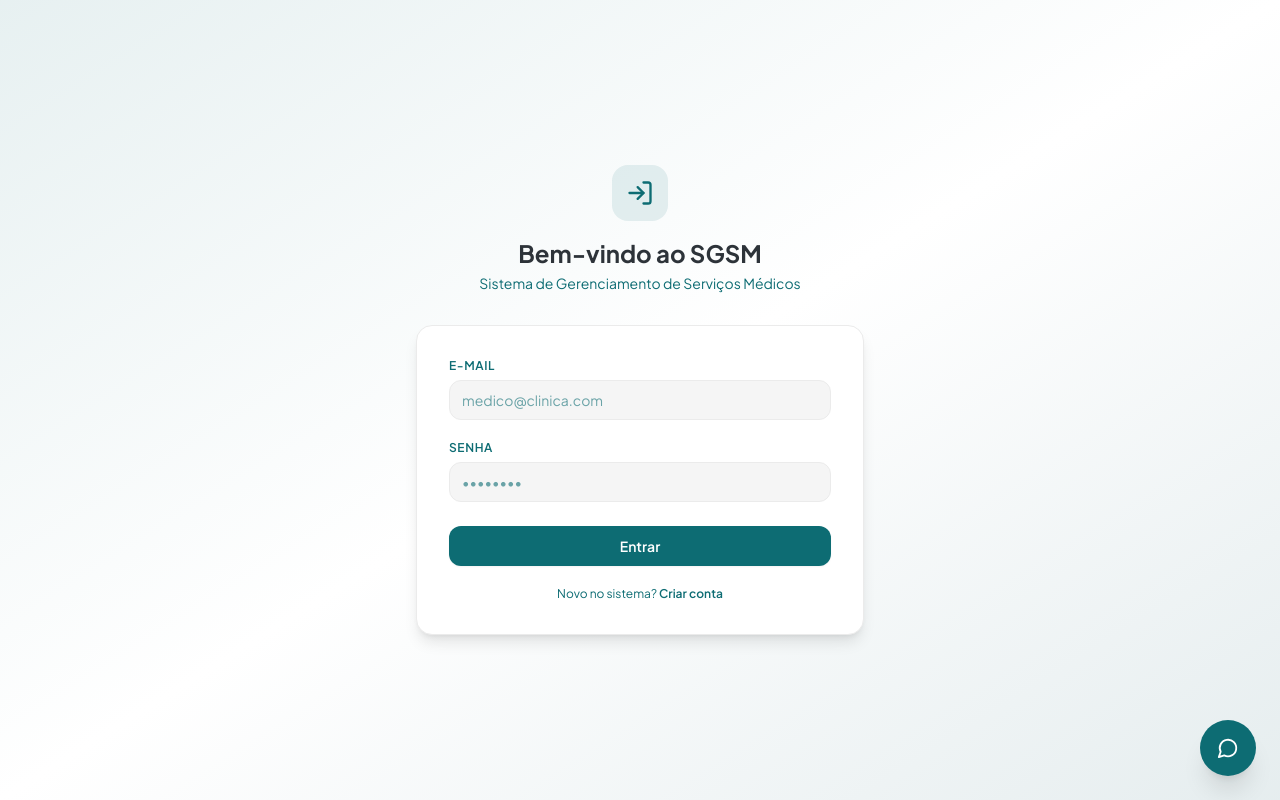
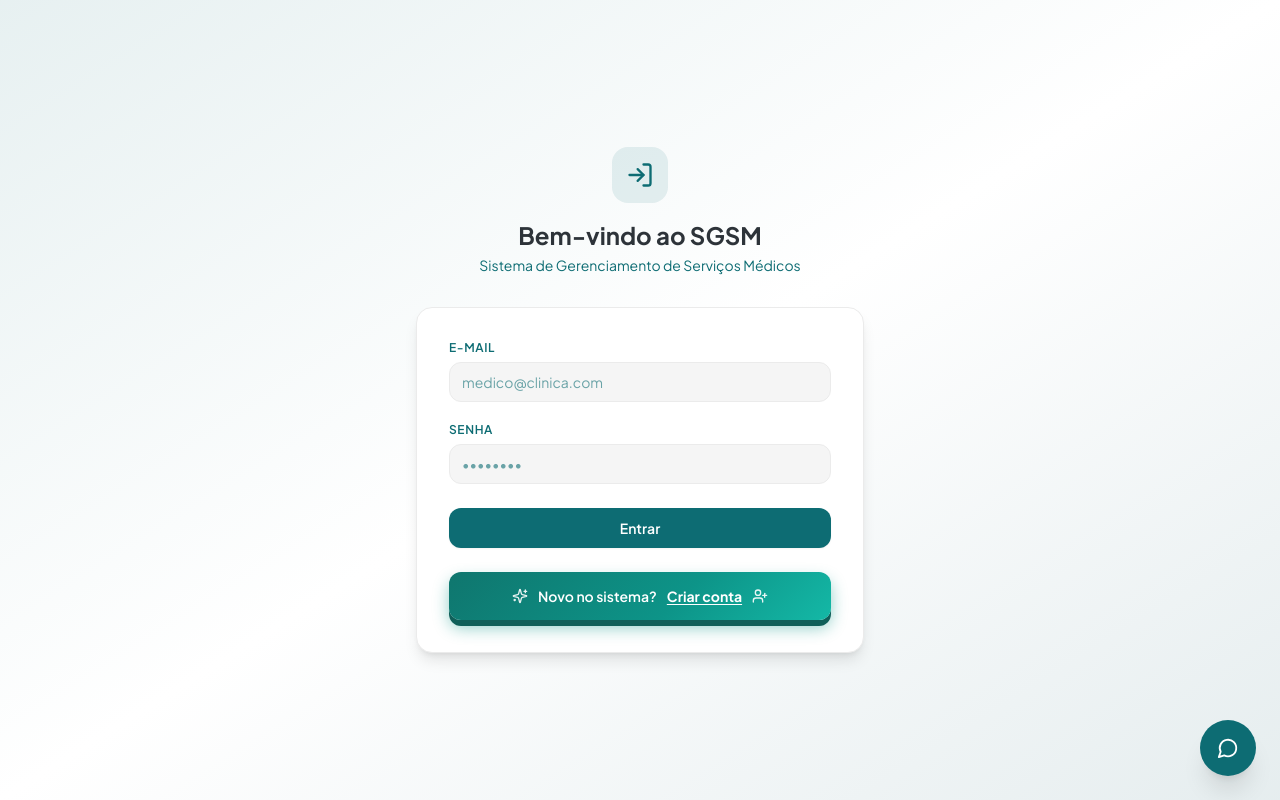
Before and after one commit to fabioeuroAmor/sgsm-front-medico, a React (Vite) app: page /login in a window 1280 px wide. Built offline with nearby package versions, Linux system fonts and the light colour scheme.

Commit message:
Designer

```diff
--- a/src/pages/LoginPage.tsx
+++ b/src/pages/LoginPage.tsx
@@ -1,7 +1,7 @@
 import { useState } from 'react'
 import { useNavigate, Link } from 'react-router-dom'
 import { toast } from 'sonner'
-import { LogIn } from 'lucide-react'
+import { LogIn, UserPlus, Sparkles } from 'lucide-react'
 import { Input } from '@/components/ui/Input'
 import { Button } from '@/components/ui/Button'
 import { useAuth } from '@/hooks/useAuth'
@@ -64,12 +64,42 @@ export function LoginPage() {
             </Button>
           </form>
 
-          <p className="mt-5 text-center text-xs text-muted-foreground">
-            Novo no sistema?{' '}
-            <Link to="/registrar" className="font-semibold text-primary hover:underline">
-              Criar conta
+          <div className="mt-6">
+            <Link
+              to="/registrar"
+              className="group relative flex items-center justify-center gap-2.5 w-full rounded-xl px-5 py-3.5 text-sm font-semibold text-white transition-all duration-150 select-none"
+              style={{
+                background: 'linear-gradient(135deg, #0f766e 0%, #0d9488 60%, #14b8a6 100%)',
+                boxShadow: '0 6px 0 #0f5f59, 0 8px 16px rgba(13,148,136,0.45)',
+                transform: 'translateY(0px)',
+              }}
+              onMouseEnter={e => {
+                const el = e.currentTarget as HTMLAnchorElement
+                el.style.transform = 'translateY(-2px)'
+                el.style.boxShadow = '0 8px 0 #0f5f59, 0 12px 20px rgba(13,148,136,0.5)'
+              }}
+              onMouseLeave={e => {
+                const el = e.currentTarget as HTMLAnchorElement
+                el.style.transform = 'translateY(0px)'
+                el.style.boxShadow = '0 6px 0 #0f5f59, 0 8px 16px rgba(13,148,136,0.45)'
+              }}
+              onMouseDown={e => {
+                const el = e.currentTarget as HTMLAnchorElement
+                el.style.transform = 'translateY(4px)'
+                el.style.boxShadow = '0 2px 0 #0f5f59, 0 4px 8px rgba(13,148,136,0.3)'
+              }}
+              onMouseUp={e => {
+                const el = e.currentTarget as HTMLAnchorElement
+                el.style.transform = 'translateY(0px)'
+                el.style.boxShadow = '0 6px 0 #0f5f59, 0 8px 16px rgba(13,148,136,0.45)'
+              }}
+            >
+              <Sparkles className="w-4 h-4 opacity-90" />
+              <span>Novo no sistema?</span>
+              <span className="font-bold underline underline-offset-2">Criar conta</span>
+              <UserPlus className="w-4 h-4 opacity-90" />
             </Link>
-          </p>
+          </div>
         </div>
       </div>
     </div>
--- a/src/pages/RegisterPage.tsx
+++ b/src/pages/RegisterPage.tsx
@@ -1,7 +1,7 @@
 import { useState } from 'react'
 import { useNavigate, Link } from 'react-router-dom'
 import { toast } from 'sonner'
-import { UserRound, Stethoscope } from 'lucide-react'
+import { UserRound, Stethoscope, LogIn, Sparkles } from 'lucide-react'
 import { Input, SelectField } from '@/components/ui/Input'
 import { Button } from '@/components/ui/Button'
 import { medicoService } from '@/services/medicoService'
@@ -209,12 +209,42 @@ export function RegisterPage() {
             </Button>
           </form>
 
-          <p className="mt-5 text-center text-xs text-muted-foreground">
-            Já tem conta?{' '}
-            <Link to="/login" className="font-semibold text-primary hover:underline">
-              Entrar
+          <div className="mt-6">
+            <Link
+              to="/login"
+              className="group relative flex items-center justify-center gap-2.5 w-full rounded-xl px-5 py-3.5 text-sm font-semibold text-white transition-all duration-150 select-none"
+              style={{
+                background: 'linear-gradient(135deg, #0f766e 0%, #0d9488 60%, #14b8a6 100%)',
+                boxShadow: '0 6px 0 #0f5f59, 0 8px 16px rgba(13,148,136,0.45)',
+                transform: 'translateY(0px)',
+              }}
+              onMouseEnter={e => {
+                const el = e.currentTarget as HTMLAnchorElement
+                el.style.transform = 'translateY(-2px)'
+                el.style.boxShadow = '0 8px 0 #0f5f59, 0 12px 20px rgba(13,148,136,0.5)'
+              }}
+              onMouseLeave={e => {
+                const el = e.currentTarget as HTMLAnchorElement
+                el.style.transform = 'translateY(0px)'
+                el.style.boxShadow = '0 6px 0 #0f5f59, 0 8px 16px rgba(13,148,136,0.45)'
+              }}
+              onMouseDown={e => {
+                const el = e.currentTarget as HTMLAnchorElement
+                el.style.transform = 'translateY(4px)'
+                el.style.boxShadow = '0 2px 0 #0f5f59, 0 4px 8px rgba(13,148,136,0.3)'
+              }}
+              onMouseUp={e => {
+                const el = e.currentTarget as HTMLAnchorElement
+                el.style.transform = 'translateY(0px)'
+                el.style.boxShadow = '0 6px 0 #0f5f59, 0 8px 16px rgba(13,148,136,0.45)'
+              }}
+            >
+              <Sparkles className="w-4 h-4 opacity-90" />
+              <span>Já tem conta?</span>
+              <span className="font-bold underline underline-offset-2">Entrar</span>
+              <LogIn className="w-4 h-4 opacity-90" />
             </Link>
-          </p>
+          </div>
         </div>
       </div>
     </div>
```
